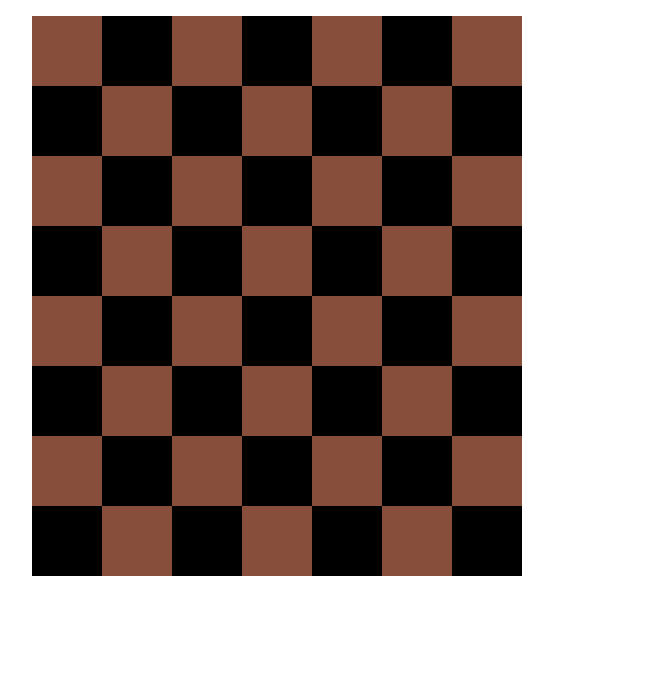
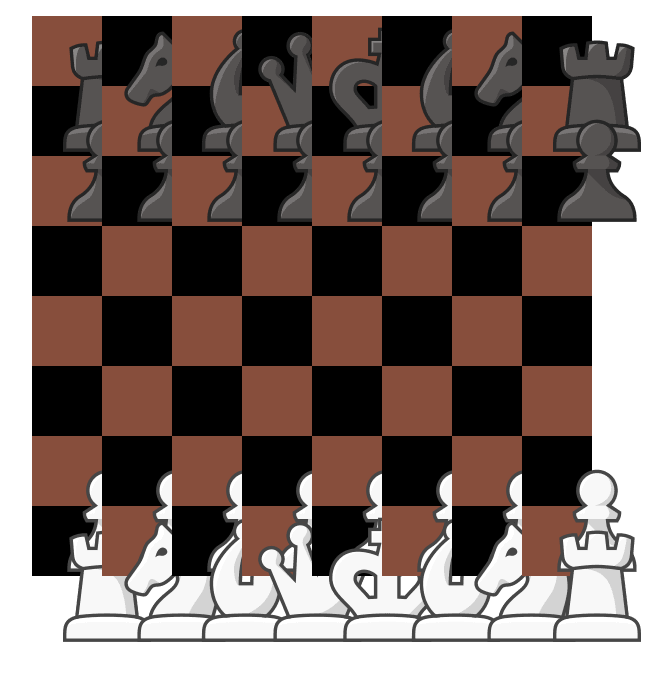
Before and after one commit to AbdouScript/Jeu-Echec, a plain HTML site: page index.html in a window 1280 px wide. Shown: the whole page, without its empty margins (328-1000 px from the left). Drawn offline with Linux system fonts and the light colour scheme.

Commit message:
Ajout des pions sur la maquette

```diff
--- a/index.html
+++ b/index.html
@@ -11,74 +11,148 @@
     <div class="container">
         <div class="main">
             <div class="file-a case">
+                <div class="square">
+                    <img src="./img/noir/rook.png" alt="">
+                </div>
+                <div class="square">
+                    <img src="./img/noir/pawn.png" alt="">
+                </div>
                 <div class="square"></div>
                 <div class="square"></div>
                 <div class="square"></div>
                 <div class="square"></div>
+                <div class="square">
+                    <img src="./img/blanc/pawn.png" alt="">
+                </div>
+                <div class="square">
+                    <img src="./img/blanc/rook.png" alt="">
+                </div>
+            </div>
+            <div class="file-b case">
+                <div class="square">
+                    <img src="./img/noir/knight.png" alt="">
+                </div>
+                <div class="square">
+                    <img src="./img/noir/pawn.png" alt="">
+                </div>
                 <div class="square"></div>
                 <div class="square"></div>
                 <div class="square"></div>
                 <div class="square"></div>
+                <div class="square">
+                    <img src="./img/blanc/pawn.png" alt="">
+                </div>
+                <div class="square">
+                    <img src="./img/blanc/knight.png" alt="">
+                </div>
             </div>
-            <div class="file-b case">
+            <div class="file-c case">
+                <div class="square">
+                    <img src="./img/noir/bishop.png" alt="">
+                </div>
+                <div class="square">
+                    <img src="./img/noir/pawn.png" alt="">
+                </div>
                 <div class="square"></div>
                 <div class="square"></div>
                 <div class="square"></div>
                 <div class="square"></div>
+                <div class="square">
+                    <img src="./img/blanc/pawn.png" alt="">
+                </div>
+                <div class="square">
+                    <img src="./img/blanc/bishop.png" alt="">
+                </div>
+            </div>
+            <div class="file-d case">
+                <div class="square">
+                    <img src="./img/noir/queen.png" alt="">
+                </div>
+                <div class="square">
+                    <img src="./img/noir/pawn.png" alt="">
+                </div>
                 <div class="square"></div>
                 <div class="square"></div>
                 <div class="square"></div>
                 <div class="square"></div>
+                <div class="square">
+                    <img src="./img/blanc/pawn.png" alt="">
+                </div>
+                <div class="square">
+                    <img src="./img/blanc/queen.png" alt="">
+                </div>
             </div>
-            <div class="file-c case">
+            <div class="file-e case">
+                <div class="square">
+                    <img src="./img/noir/king.png" alt="">
+                </div>
+                <div class="square">
+                    <img src="./img/noir/pawn.png" alt="">
+                </div>
                 <div class="square"></div>
                 <div class="square"></div>
                 <div class="square"></div>
                 <div class="square"></div>
+                <div class="square">
+                    <img src="./img/blanc/pawn.png" alt="">
+                </div>
+                <div class="square">
+                    <img src="./img/blanc/king.png" alt="">
+                </div>
+            </div>
+            <div class="file-f case">
+                <div class="square">
+                    <img src="./img/noir/bishop.png" alt="">
+                </div>
+                <div class="square">
+                    <img src="./img/noir/pawn.png" alt="">
+                </div>
                 <div class="square"></div>
                 <div class="square"></div>
                 <div class="square"></div>
                 <div class="square"></div>
+                <div class="square">
+                    <img src="./img/blanc/pawn.png" alt="">
+                </div>
+                <div class="square">
+                    <img src="./img/blanc/bishop.png" alt="">
+                </div>
             </div>
-            <div class="file-d case">
+            <div class="file-g case">
+                <div class="square">
+                    <img src="./img/noir/knight.png" alt="">
+                </div>
+                <div class="square">
+                    <img src="./img/noir/pawn.png" alt="">
+                </div>
                 <div class="square"></div>
                 <div class="square"></div>
                 <div class="square"></div>
                 <div class="square"></div>
+                <div class="square">
+                    <img src="./img/blanc/pawn.png" alt="">
+                </div>
+                <div class="square">
+                    <img src="./img/blanc/knight.png" alt="">
+                </div>
+            </div>
+            <div class="file-h case">
+                <div class="square">
+                    <img src="./img/noir/rook.png" alt="">
+                </div>
+                <div class="square">
+                    <img src="./img/noir/pawn.png" alt="">
+                </div>
                 <div class="square"></div>
                 <div class="square"></div>
                 <div class="square"></div>
                 <div class="square"></div>
-            </div>
-            <div class="file-e case">
-                <div class="square"></div>
-                <div class="square"></div>
-                <div class="square"></div>
-                <div class="square"></div>
-                <div class="square"></div>
-                <div class="square"></div>
-                <div class="square"></div>
-                <div class="square"></div>
-            </div>
-            <div class="file-f case">
-                <div class="square"></div>
-                <div class="square"></div>
-                <div class="square"></div>
-                <div class="square"></div>
-                <div class="square"></div>
-                <div class="square"></div>
-                <div class="square"></div>
-                <div class="square"></div>
-            </div>
-            <div class="file-g case">
-                <div class="square"></div>
-                <div class="square"></div>
-                <div class="square"></div>
-                <div class="square"></div>
-                <div class="square"></div>
-                <div class="square"></div>
-                <div class="square"></div>
-                <div class="square"></div>
+                <div class="square">
+                    <img src="./img/blanc/pawn.png" alt="">
+                </div>
+                <div class="square">
+                    <img src="./img/blanc/rook.png" alt="">
+                </div>
             </div>
         </div>
     </div>
```
